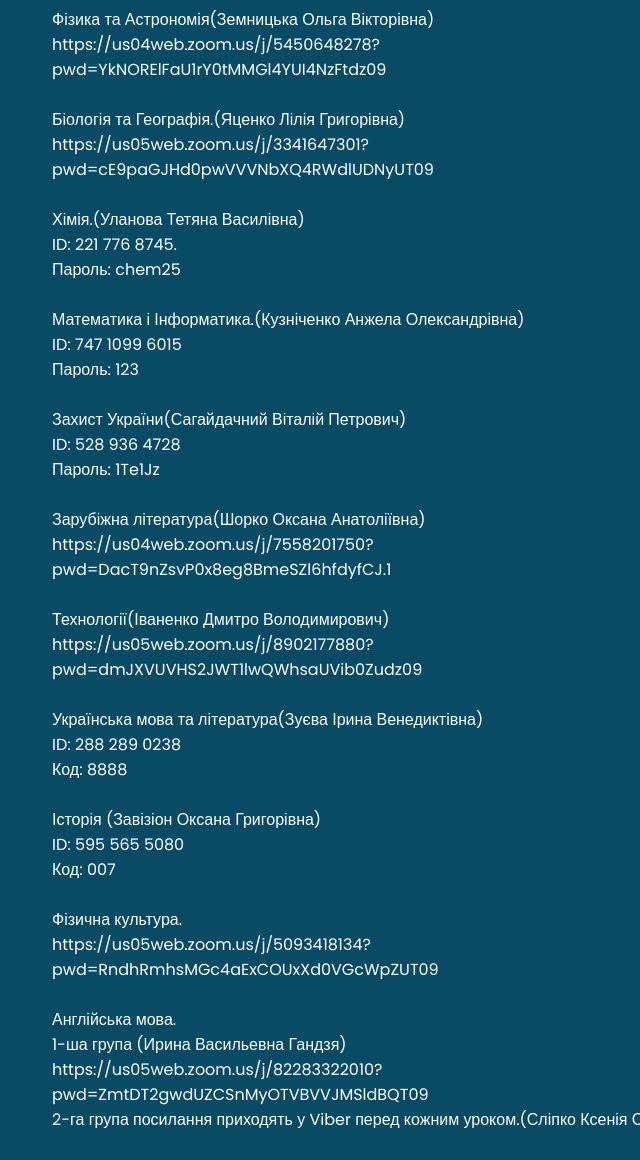
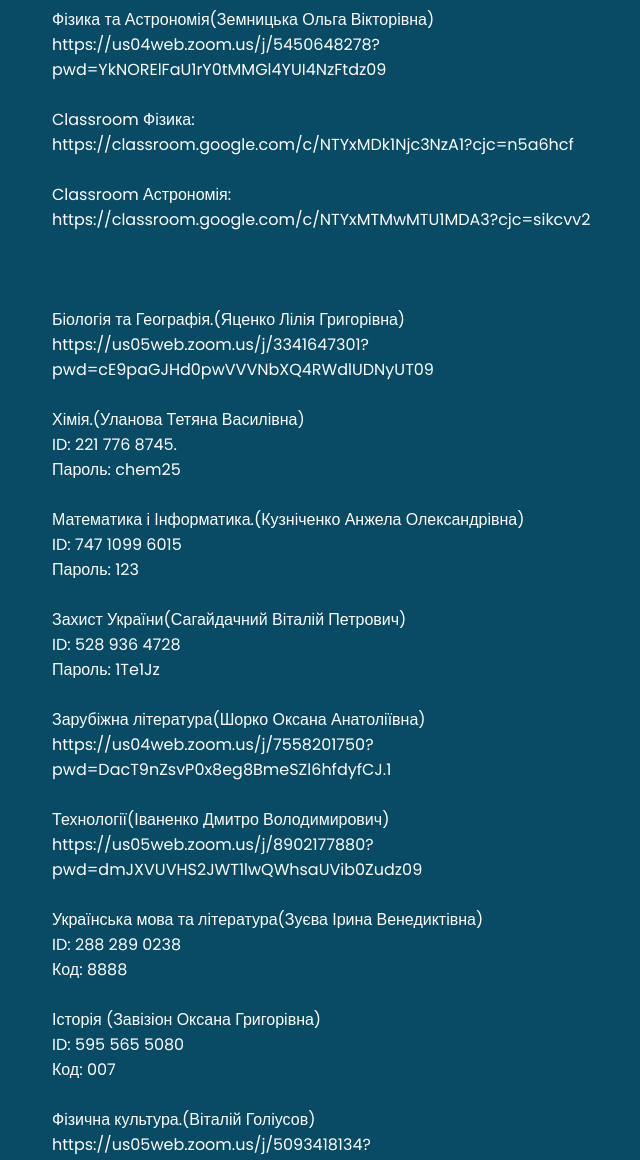
Before and after one commit to Kinders2006/11-a-class, a plain HTML site: page index.html in a window 1280 px wide. Shown: the part 1358-2518 px from the top of the page, without its empty margins (48-688 px from the left). Drawn offline with Linux system fonts and the light colour scheme; a web font is replaced by a local one.

Commit message:
Update index.html

```diff
--- a/index.html
+++ b/index.html
@@ -47,6 +47,11 @@
 
 <p>Фізика та Астрономія(Земницька Ольга Вікторівна)
 <p>https://us04web.zoom.us/j/5450648278?<p>pwd=YkNORElFaU1rY0tMMGl4YUI4NzFtdz09
+        <br><br>
+ <p>Classroom Фізика: <p>https://classroom.google.com/c/NTYxMDk1Njc3NzA1?cjc=n5a6hcf
+    <br><br>
+<p>Classroom Астрономія: <p>https://classroom.google.com/c/NTYxMTMwMTU1MDA3?cjc=sikcvv2
+    <br><br>
 <br><br>
 <p>Біологія та Географія.(Яценко Лілія Григорівна)
 <p>https://us05web.zoom.us/j/3341647301?<p>pwd=cE9paGJHd0pwVVVNbXQ4RWdlUDNyUT09
@@ -77,7 +82,7 @@
 <p>ID: 595 565 5080
 <p>Код: 007
 <br><br>
-<p>Фізична культура.
+<p>Фізична культура.(Віталій Голіусов)
 <p>https://us05web.zoom.us/j/5093418134?<p>pwd=RndhRmhsMGc4aExCOUxXd0VGcWpZUT09
 <br><br>
 <p>Англійська мова.
@@ -107,10 +112,6 @@
 <p>Англ(Ирина Васильевна Гандзя): ryatenggandzya@gmail.com
     <br><br>
 <p>Физика: ryatfizzemntska@gmail.com
-    <br><br>
-<p>Classroom Фізика: https://classroom.google.com/c/NTYxMDk1Njc3NzA1?cjc=n5a6hcf
-    <br><br>
-<p>Classroom Астрономія: https://classroom.google.com/c/NTYxMTMwMTU1MDA3?cjc=sikcvv2
     <br><br>
     </div>
 
```
